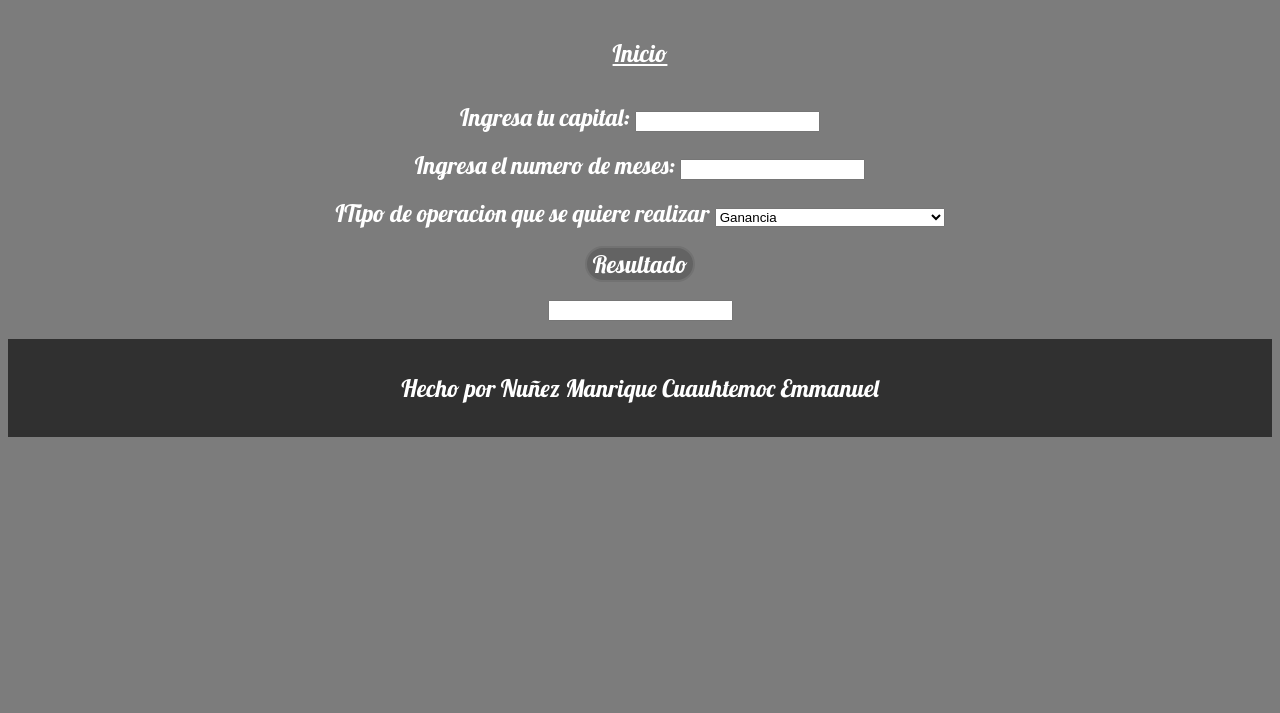
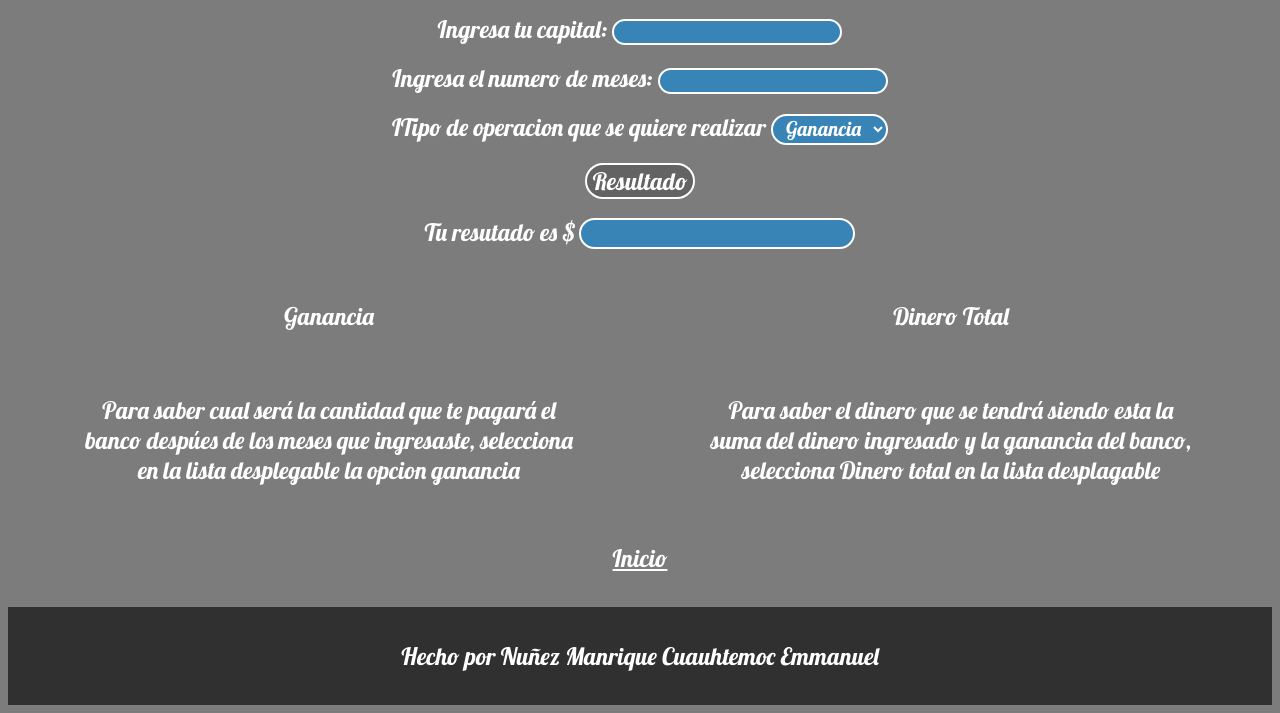
Before and after one commit to NunezManriqueCuauhtemocEmmanuel/EjerciciosJavaScript, a plain HTML site: page Eje1.html in a window 1280 px wide. Shown: the part 147-860 px from the top of the page. Before the commit the page ends 800 px from the top, so only its background shows below. Drawn offline with Linux system fonts and the light colour scheme; files whose address does not match are found by name.

Commit message:
actualizacion

```diff
--- a/Eje1.html
+++ b/Eje1.html
@@ -17,11 +17,6 @@
         </header>
         <div class="image"><img src="../EjerciciosJavaScript/imagen/JavaScriptLogo.png" width="100px"></div>
     </div>
-    <div class="contenedor">
-        <div class="sub">
-            <a href="../EjerciciosJavaScript/index.html"><p id="vinc">Inicio</p></a>
-        </div>
-    </div>
         <label>Ingresa tu capital: </label>
         <input type="number" id="number1">
         <br>
@@ -33,18 +28,34 @@
         <label>ITipo de operacion que se quiere realizar </label>
         <select class="selec" id="operators">
             <option value="ganan">Ganancia</option>
-            <option value="minus">Dinero total en el lapso establecido</option>
-            <option value="division">DIVISION</option>
-            <option value="mult">MULTIPLICATION</option>
+            <option value="tot">Dinero total</option>
         </select>
         <br>
         <br>
         <button onclick="calculator()">Resultado</button>
         <br>
         <br>
-        <input class="final_result" type="number" id="result">
+        <label>Tu resutado es $</label>
+        <input class="final_result" type="text" id="result">
         <br>
         <br>
+        <div class="contenedor">
+            <div class="instr">
+                <p>Ganancia</p>
+                <br>
+                <p>Para saber cual será la cantidad que te pagará el banco despúes de los meses que ingresaste, selecciona en la lista desplegable la opcion ganancia</p>
+            </div>
+            <div class="instr">
+                <p>Dinero Total</p>
+                <br>
+                <p>Para saber el dinero que se tendrá siendo esta la suma del dinero ingresado y la ganancia del banco, selecciona Dinero total en la lista desplagable  </p>
+            </div>
+        </div>
+        <div class="contenedor">
+            <div class="sub">
+                <a href="../EjerciciosJavaScript/index.html"><p id="vinc">Inicio</p></a>
+            </div>
+        </div>
     <script type="text/javascript" src="js/Eje1.js">
     </script>
     <footer>
--- a/css/masterstyle.css
+++ b/css/masterstyle.css
@@ -21,7 +21,7 @@ p, a, label{
 }
 
 button{
-    border: 2px solid rgb(114, 114, 114);
+    border: 2px solid rgb(255, 255, 255);
     background: rgb(99, 99, 99);
     color:#fff;
     font-family: 'Lobster', cursive;
@@ -33,17 +33,38 @@ button:hover{
     background: rgb(57, 132, 182);
     border-radius: 50px;
 }
-#valor1{
+#number1{
+    text-align: center;
+    color:#fff;
+    font-family: 'Lobster', cursive;
     font-size: 16px;
     background: rgb(255, 255, 255);
     border: 2px solid rgb(255, 255, 255);
     border-radius: 20px;
 }
-#valor2{
+#number2{
+    text-align: center;
+    color:#fff;
+    font-family: 'Lobster', cursive;
     font-size: 16px;
     background: rgb(255, 255, 255);
     border: 2px solid rgb(255, 255, 255);
     border-radius: 20px;
+}
+#operators, #result{
+    text-align: center;
+    color:#fff;
+    font-family: 'Lobster', cursive;
+    font-size: 20px;
+    background:  rgb(57, 132, 182);
+    border: 2px solid rgb(255, 255, 255);
+    border-radius: 20px;
+}
+
+#number1, #number2, #operators:hover{
+    animation: shadow-pulse 1000ms 1;
+    background: rgb(57, 132, 182);
+    border-radius: 50px;
 }
 .contenedor{
     margin: 10px;
@@ -70,6 +91,14 @@ button:hover{
     animation-duration: 2s;
     animation-direction: alternate;
     animation-iteration-count: infinite;
+}
+.instr{
+    font-size: 14px;
+    width: 500px;
+}
+.instr:hover{
+    animation: shadow-pulse 1000ms 1;
+    background: rgb(57, 132, 182);
 }
 footer{
     padding: 10px;
--- a/js/Eje1.js
+++ b/js/Eje1.js
@@ -5,10 +5,10 @@ function calculator()
     let operation = document.getElementById('operators').value;
     if(operation === 'ganan')
     {
-        document.getElementById('result').value = (num2*(num1*0.2)).toFixed(3);
+        document.getElementById('result').value = (num2*(num1*0.2)).toFixed(2);
     }
-    if(operation === 'minus')
+    if(operation === 'tot')
     {
-        document.getElementById('result').value = (num1+num2*(num1*0.2)).toFixed(3);
+        document.getElementById('result').value = (num1+num2*(num1*0.2)).toFixed(2);
     }
 }
```
